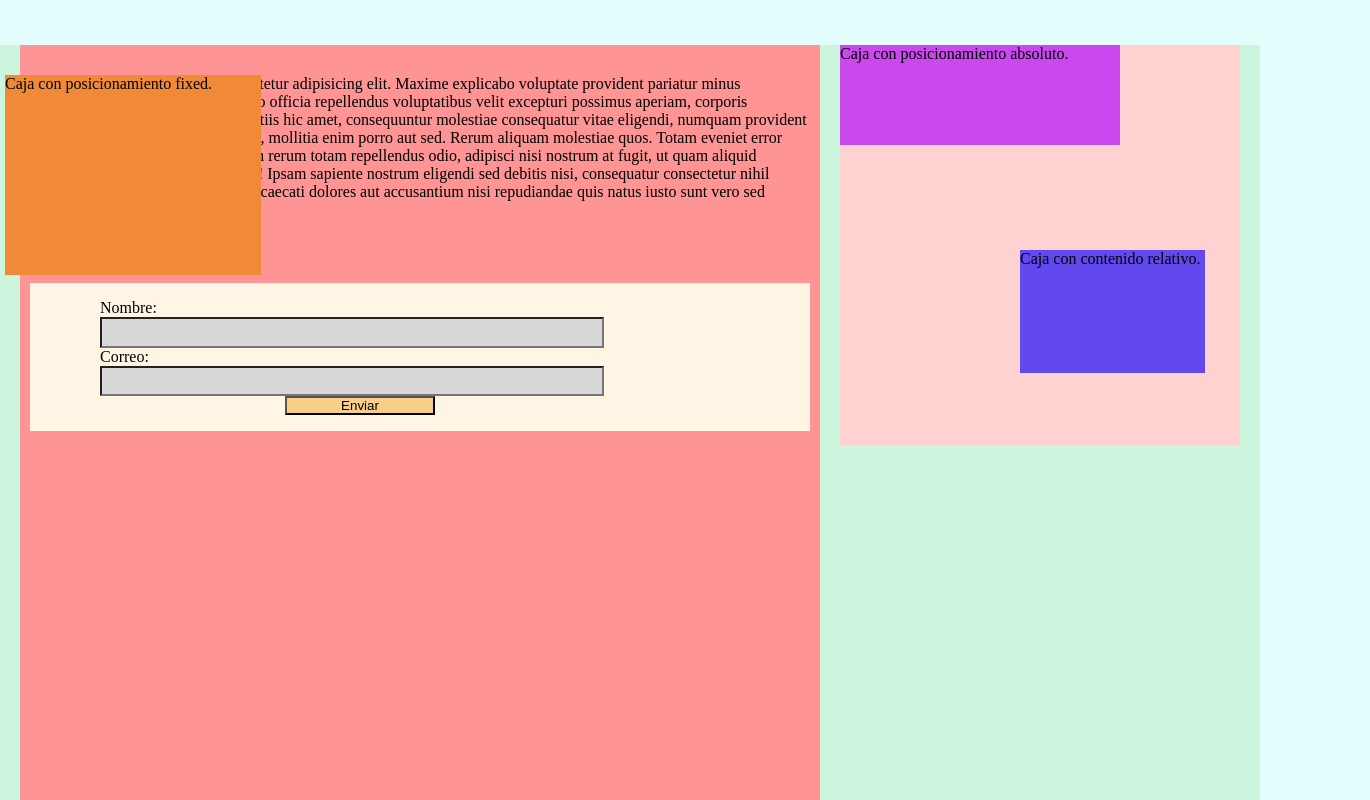
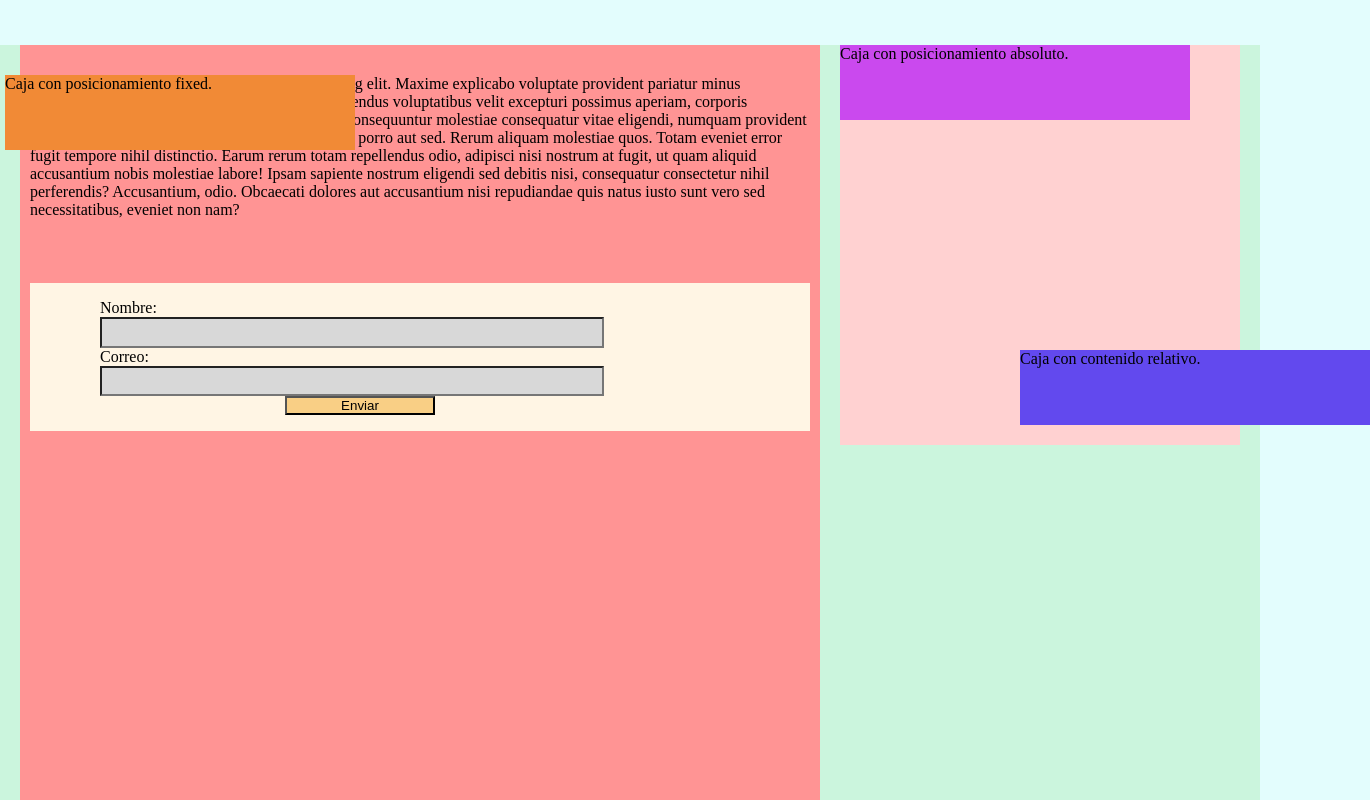
Before and after one commit to asanchezEVG/DIW, a plain HTML site: page Isa/ejercicio_maquetacion_v4/index.html in a window 1280 px wide. Shown: the top 800 px of the page, 1370 px wide, since content can reach past the window. Drawn offline with Linux system fonts and the light colour scheme.

Commit message:
Add files via upload

```diff
--- a/Isa/ejercicio_maquetacion_v4/style.css
+++ b/Isa/ejercicio_maquetacion_v4/style.css
@@ -95,8 +95,8 @@ footer {
 .absolute {
     background-color: rgb(202, 73, 238);
     position: absolute;
-    width: 70%;
-    height: 25%;
+    width: 350px;
+    height: 75px;
     top: 0;
     left: 0;
 }
@@ -104,17 +104,17 @@ footer {
 .fixed {
     background-color: rgb(241, 138, 54);
     position: fixed;
-    width: 20%;
-    height: 25%;
+    width: 350px;
+    height: 75px;
     top: 75px; /* Se desplaza con respecto al margen superior del body */
     left: 5px; /* Se desplaza con respecto al margen izquierdo del body */
 }
 
 .relative { /* Ocupa espacio en el flujo pero está desplazada dentro de su caja contenedora */
     background-color: rgb(98, 73, 238);
-    width: 50%;
-    height: 35%;
+    width: 350px;
+    height: 75px;
     position: relative;
-    top: 155px; /* Se desplaza con respecto al margen superior de su contenedor */
+    top: 255px; /* Se desplaza con respecto al margen superior de su contenedor */
     left: 150px; /* Se desplaza con respecto al margen izquierdo de su contenedor */
 }
--- a/Isa/ejercicio_maquetacion_v5/style.css
+++ b/Isa/ejercicio_maquetacion_v5/style.css
@@ -95,8 +95,8 @@ footer {
 .absolute {
     background-color: rgb(202, 73, 238);
     position: absolute;
-    width: 70%;
-    height: 25%;
+    width: 350px;
+    height: 75px;
     top: 0;
     left: 0;
 }
@@ -104,16 +104,16 @@ footer {
 .fixed {
     background-color: rgb(241, 138, 54);
     position: fixed;
-    width: 20%;
-    height: 15%;
+    width: 350px;
+    height: 75px;
     top: 75px; /* Se desplaza con respecto al margen superior del body */
     left: 5px; /* Se desplaza con respecto al margen izquierdo del body */
 }
 
 .relative { /* Ocupa espacio en el flujo pero está desplazada dentro de su caja contenedora */
     background-color: rgb(98, 73, 238);
-    width: 50%;
-    height: 20%;
+    width: 350px;
+    height: 75px;
     position: relative;
     top: 255px; /* Se desplaza con respecto al margen superior de su contenedor */
     left: 150px; /* Se desplaza con respecto al margen izquierdo de su contenedor */
```
